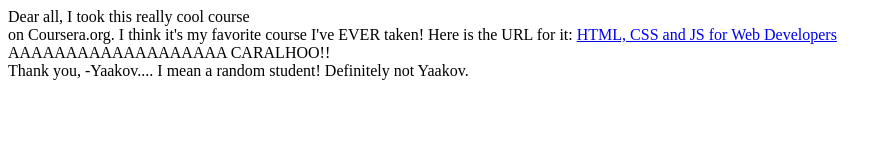
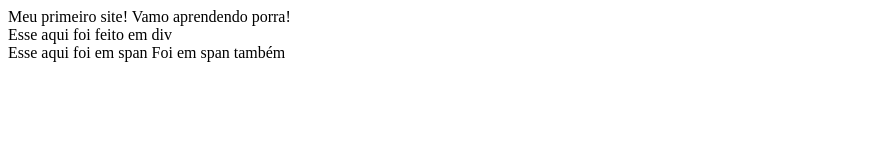
Before and after one commit to Bakuretsy/bakuretsy.github.io, a plain HTML site: page index.html in a window 1280 px wide. Shown: the whole page, without its empty margins (0-892 px from the left). Drawn offline with Linux system fonts and the light colour scheme.

Commit message:
div e span

```diff
--- a/index.html
+++ b/index.html
@@ -2,27 +2,12 @@
 <html>
 <head>
 	<meta charset="utf-8">
-	<title>
-	testando div e span
-	</title>
+	<title>Da uma sugada</title>
 </head>
 <body>
-	<div>
-		Dear all,
-		<span>I took this really cool course
-		</span>
-	</div>
-	<span>on Coursera.org. I think it's
-	my favorite course I've EVER taken!
-	Here is the URL for it:
-	</span>
-	<a href="...">HTML, CSS and JS for Web Developers</a>
-	<div>
-		AAAAAAAAAAAAAAAAAAA CARALHOO!!
-	</div>
-	<div>
-		Thank you,
-		-Yaakov.... I mean a random student! Definitely not Yaakov.
-	</div>
+	Meu primeiro site! Vamo aprendendo porra!
+	<div>Esse aqui foi feito em div</div>
+	<span>Esse aqui foi em span  </span>
+	<span>Foi em span também</span>
 </body>
 </html>
```
Also changed, not shown: site/index.html (deleted, +0 -9 lines).
